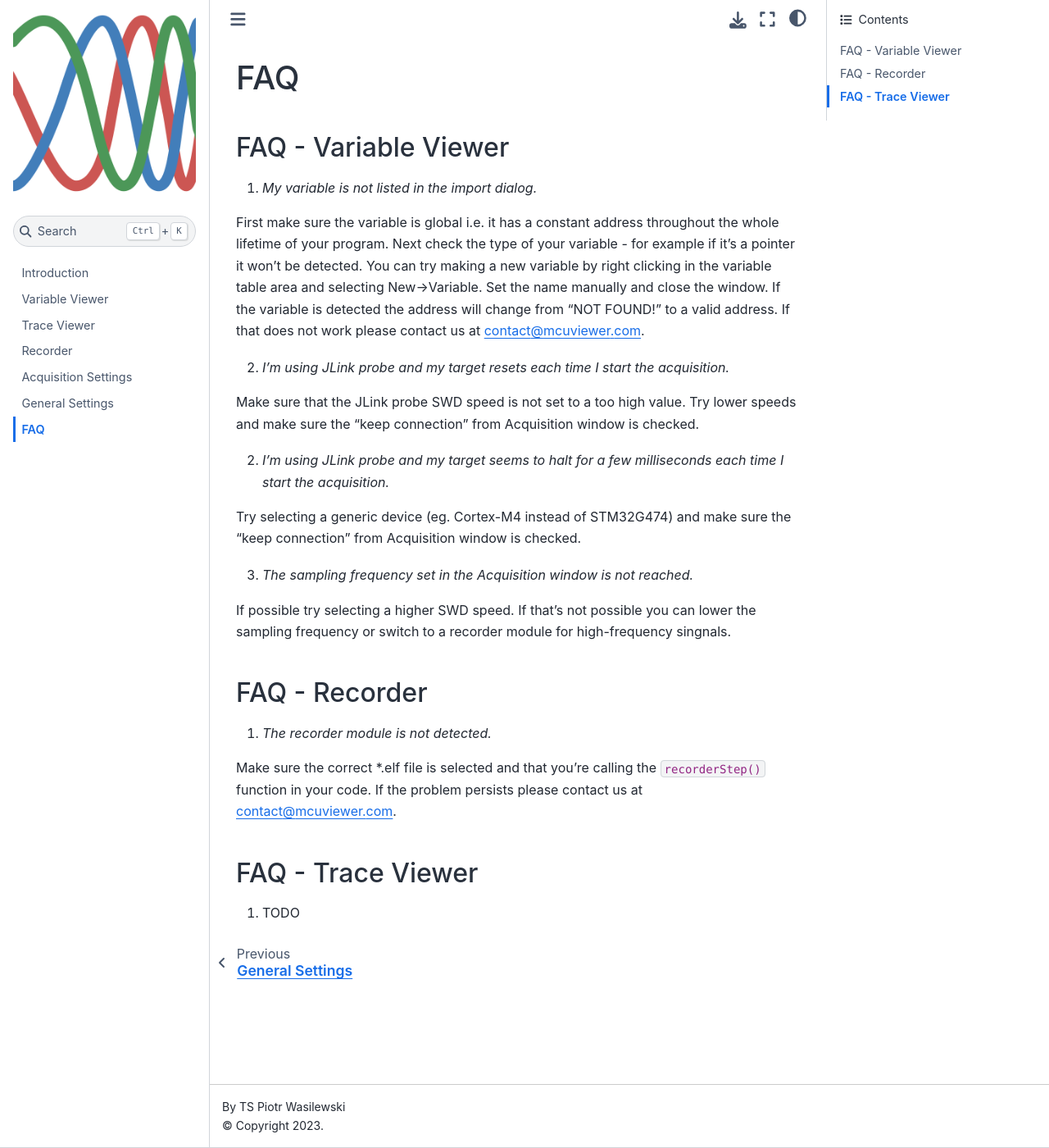
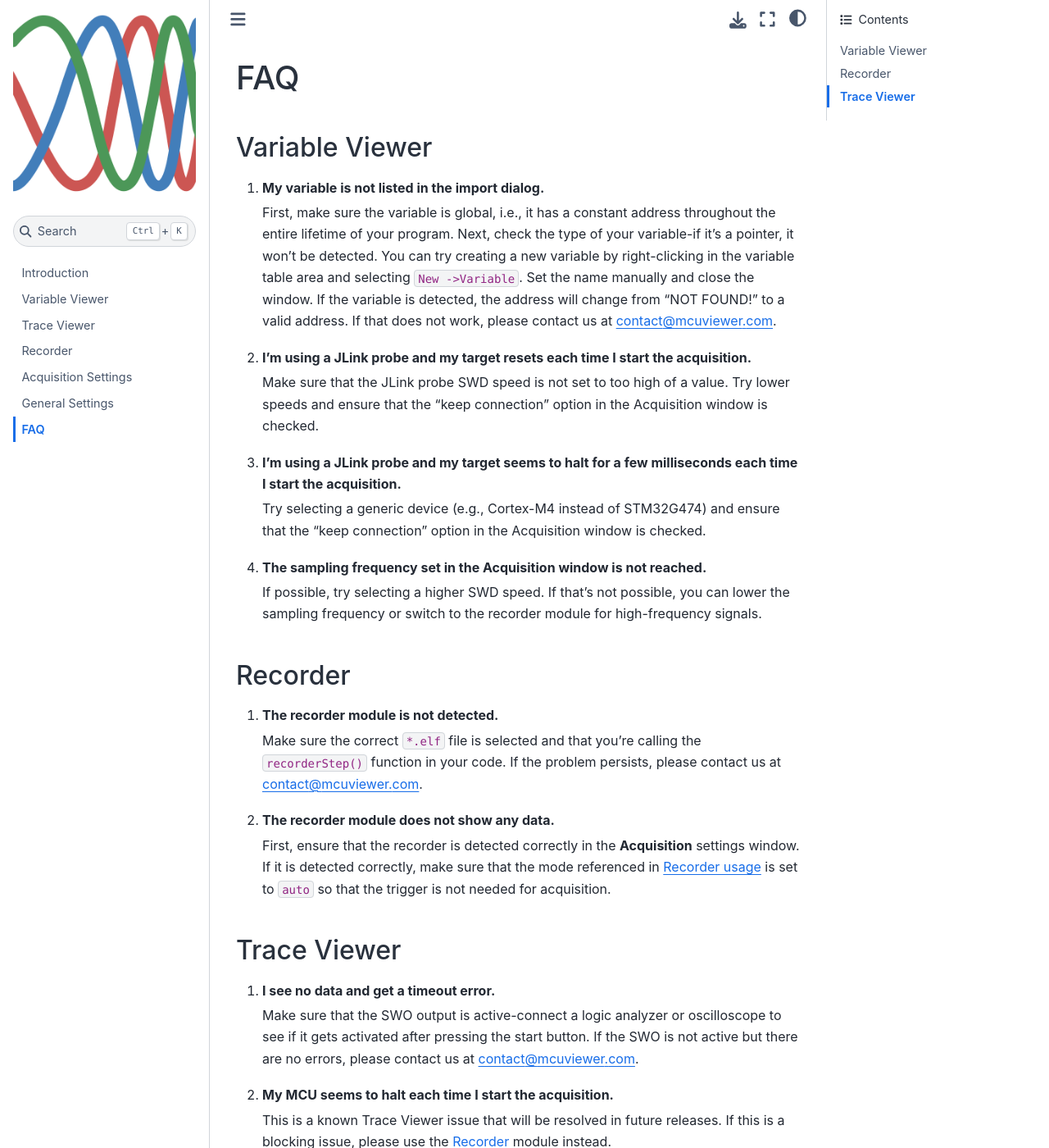
Before and after one commit to klonyyy/MCUViewer-docs, a Jupyter Book: the page built from documentation/FAQ/FAQ.md, in a window 1280 px wide and 1400 px high. Shown: the whole window at 82% size. Built offline with Jupyter Book 1.0.4 settings and Sphinx 7.4.7 and the Sphinx Book theme 1.1.4, drawn with Linux system fonts in a browser that asks for light colours; some of the changed text lies outside the part shown.

Commit message:
initial release 1.2.0

```diff
--- a/documentation/FAQ/FAQ.md
+++ b/documentation/FAQ/FAQ.md
@@ -1,34 +1,48 @@
 (FAQ)=
 # FAQ
 
-(FAQVariableViewer)=
-## FAQ - Variable Viewer
+## Variable Viewer
 
-1. *My variable is not listed in the import dialog.*
+1. **My variable is not listed in the import dialog.**
 
-First make sure the variable is global i.e. it has a constant address throughout the whole lifetime of your program. Next check the type of your variable - for example if it's a pointer it won't be detected. You can try making a new variable by right clicking in the variable table area and selecting New->Variable. Set the name manually and close the window. If the variable is detected the address will change from "NOT FOUND!" to a valid address. If that does not work please contact us at contact@mcuviewer.com.
+   First, make sure the variable is global, i.e., it has a constant address throughout the entire lifetime of your program. Next, check the type of your variable-if it's a pointer, it won't be detected. You can try creating a new variable by right-clicking in the variable table area and selecting `New ->Variable`. Set the name manually and close the window. If the variable is detected, the address will change from "NOT FOUND!" to a valid address. If that does not work, please contact us at contact@mcuviewer.com.
 
-2. *I'm using JLink probe and my target resets each time I start the acquisition.*
+2. **I'm using a JLink probe and my target resets each time I start the acquisition.**
 
-Make sure that the JLink probe SWD speed is not set to a too high value. Try lower speeds and make sure the "keep connection" from Acquisition window is checked.
+   Make sure that the JLink probe SWD speed is not set to too high of a value. Try lower speeds and ensure that the "keep connection" option in the Acquisition window is checked.
 
-2. *I'm using JLink probe and my target seems to halt for a few milliseconds each time I start the acquisition.*
+3. **I'm using a JLink probe and my target seems to halt for a few milliseconds each time I start the acquisition.**
 
-Try selecting a generic device (eg. Cortex-M4 instead of STM32G474) and make sure the "keep connection" from Acquisition window is checked.
+   Try selecting a generic device (e.g., Cortex-M4 instead of STM32G474) and ensure that the "keep connection" option in the Acquisition window is checked.
 
-3. *The sampling frequency set in the Acquisition window is not reached.*
+4. **The sampling frequency set in the Acquisition window is not reached.**
 
-If possible try selecting a higher SWD speed. If that's not possible you can lower the sampling frequency or switch to a recorder module for high-frequency singnals.
+   If possible, try selecting a higher SWD speed. If that's not possible, you can lower the sampling frequency or switch to the recorder module for high-frequency signals.
 
-(FAQRecorder)=
-## FAQ - Recorder
+## Recorder
 
-1. *The recorder module is not detected.*
+1. **The recorder module is not detected.**
 
-Make sure the correct *.elf file is selected and that you're calling the `recorderStep()` function in your code. If the problem persists please contact us at contact@mcuviewer.com.
+   Make sure the correct `*.elf` file is selected and that you're calling the `recorderStep()` function in your code. If the problem persists, please contact us at contact@mcuviewer.com.
 
+2. **The recorder module does not show any data.**
 
-(FAQTraceViewer)=
-## FAQ - Trace Viewer
+   First, ensure that the recorder is detected correctly in the **Acquisition** settings window. If it is detected correctly, make sure that the mode referenced in {ref}`RecorderUsage` is set to `auto` so that the trigger is not needed for acquisition.
 
-1. TODO
+## Trace Viewer
+
+1. **I see no data and get a timeout error.**
+
+   Make sure that the SWO output is active-connect a logic analyzer or oscilloscope to see if it gets activated after pressing the start button. If the SWO is not active but there are no errors, please contact us at contact@mcuviewer.com.
+
+2. **My MCU seems to halt each time I start the acquisition.**
+
+   This is a known Trace Viewer issue that will be resolved in future releases. If this is a blocking issue, please use the {ref}`Recorder` module instead.
+
+3. **I get a lot of error frames and red markers on the plots.**
+
+   Most likely, the debug probe is not fast enough for the SWO output settings. Try increasing the prescaler and make sure the core frequency is set correctly.
+
+4. **I get a lot of delayed frames and yellow markers on the plots.**
+
+   Most likely, you're reaching the bandwidth limit of your probe. You can try reducing the prescaler, as long as there are no error frames.
```
Also changed, not shown: documentation/Recorder/Recorder.md (+3 -2 lines), documentation/TraceViewer/TraceViewer.md (+12 -12 lines), documentation/VariableViewer/VariableViewer.md (+47 -47 lines).
